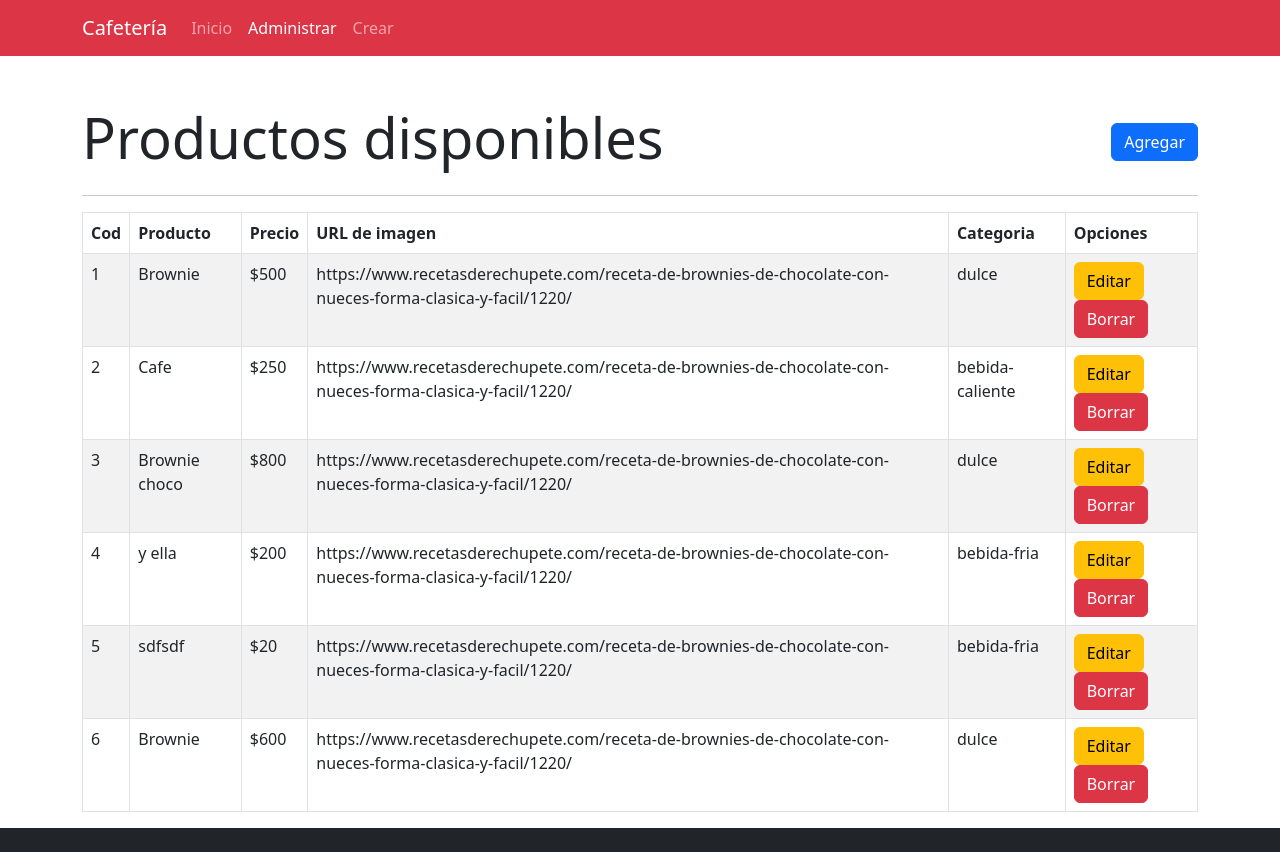
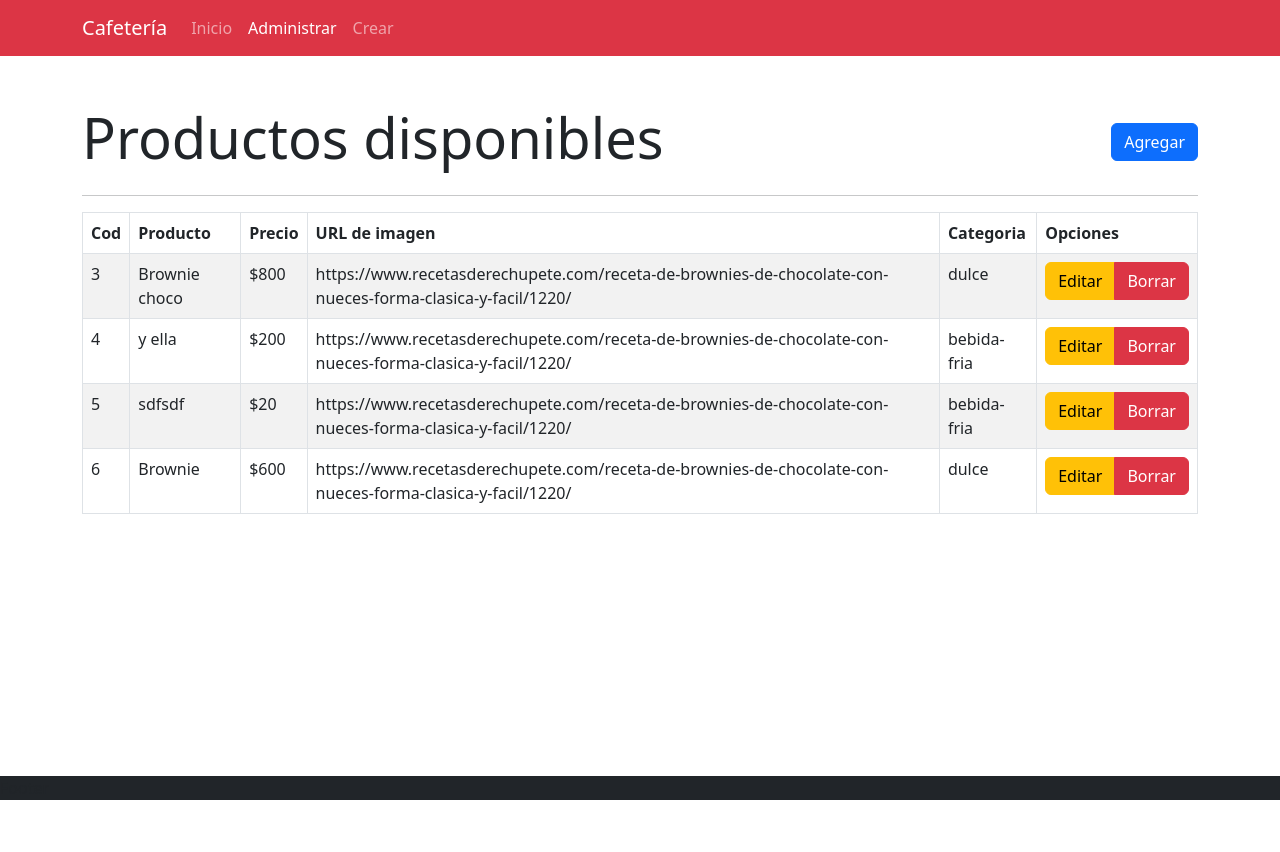
Before and after one commit to valeormaechea/crud_react, a React (Create React App) app: page /administrar in a window 1280 px wide. After the commit the page ends 800 px from the top, so only its background shows below. Built offline with nearby package versions, Linux system fonts and the light colour scheme; data requests are answered from the project's data file.

Commit message:
modifico estilo de boton editar y borrar

```diff
--- a/db.json
+++ b/db.json
@@ -1,19 +1,5 @@
 {
   "productos": [
-    {
-      "nombreProducto": "Brownie",
-      "precio": "500",
-      "imagen": "https://www.recetasderechupete.com/receta-de-brownies-de-chocolate-con-nueces-forma-clasica-y-facil/1220/",
-      "categoria": "dulce",
-      "id": 1
-    },
-    {
-      "nombreProducto": "Cafe",
-      "precio": "250",
-      "imagen": "https://www.recetasderechupete.com/receta-de-brownies-de-chocolate-con-nueces-forma-clasica-y-facil/1220/",
-      "categoria": "bebida-caliente",
-      "id": 2
-    },
     {
       "nombreProducto": "Brownie choco",
       "precio": "800",
--- a/src/components/views/producto/ItemProducto.js
+++ b/src/components/views/producto/ItemProducto.js
@@ -1,5 +1,6 @@
 import React from "react";
 import Button from "react-bootstrap/esm/Button";
+import {ButtonGroup} from 'react-bootstrap';
 import Swal from "sweetalert2";
 
 const ItemProducto = (props) => {
@@ -50,10 +51,14 @@ const ItemProducto = (props) => {
       <td>{props.producto.imagen}</td>
       <td>{props.producto.categoria}</td>
       <td>
-        <Button variant="warning">Editar</Button>
-        <Button variant="danger" onClick={handleDelete}>
-          Borrar
-        </Button>
+        <ButtonGroup>
+          <Button variant="warning">
+            Editar
+          </Button>
+          <Button variant="danger" onClick={handleDelete}>
+            Borrar
+          </Button>
+        </ButtonGroup>
       </td>
     </tr>
   );
```
